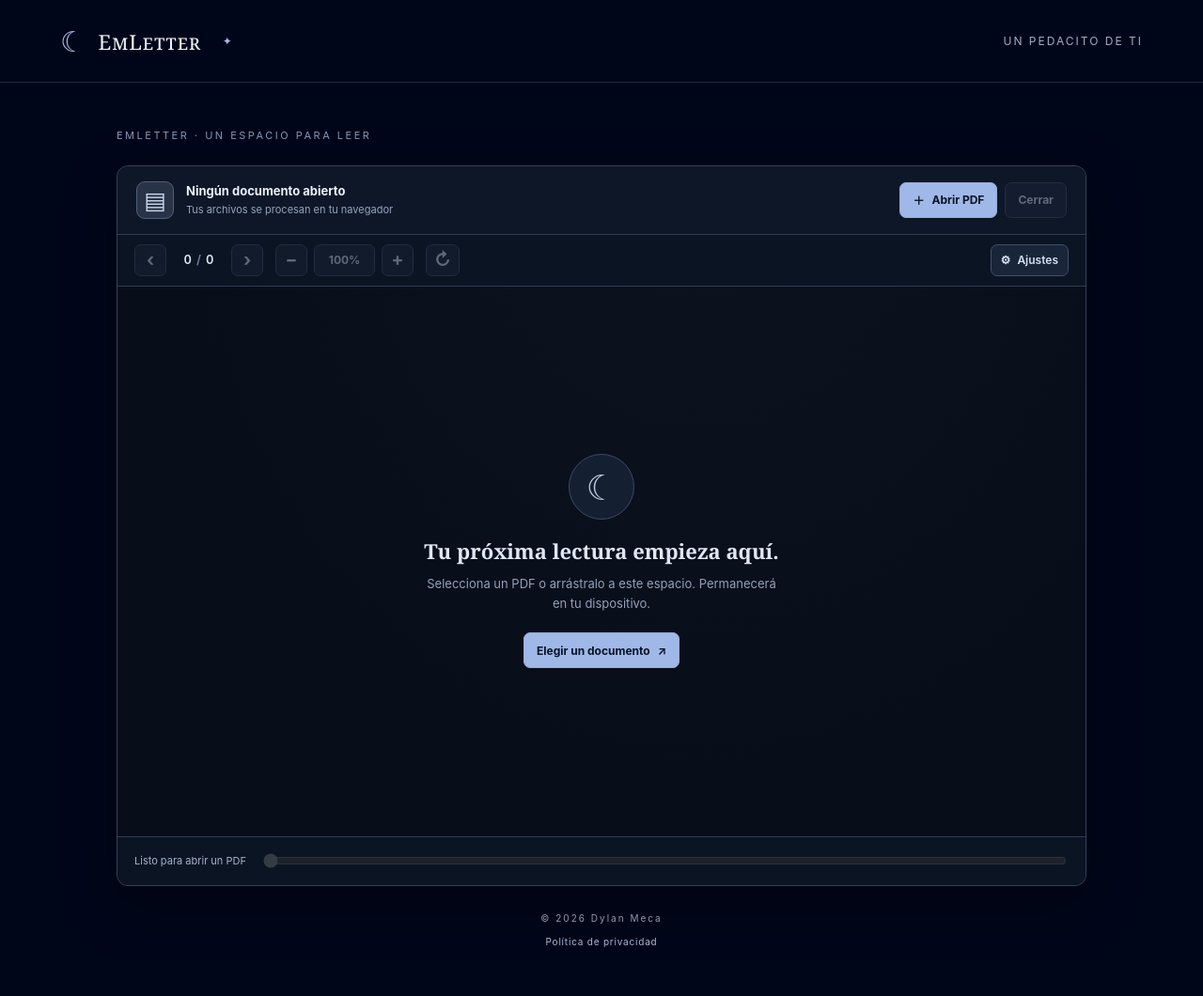
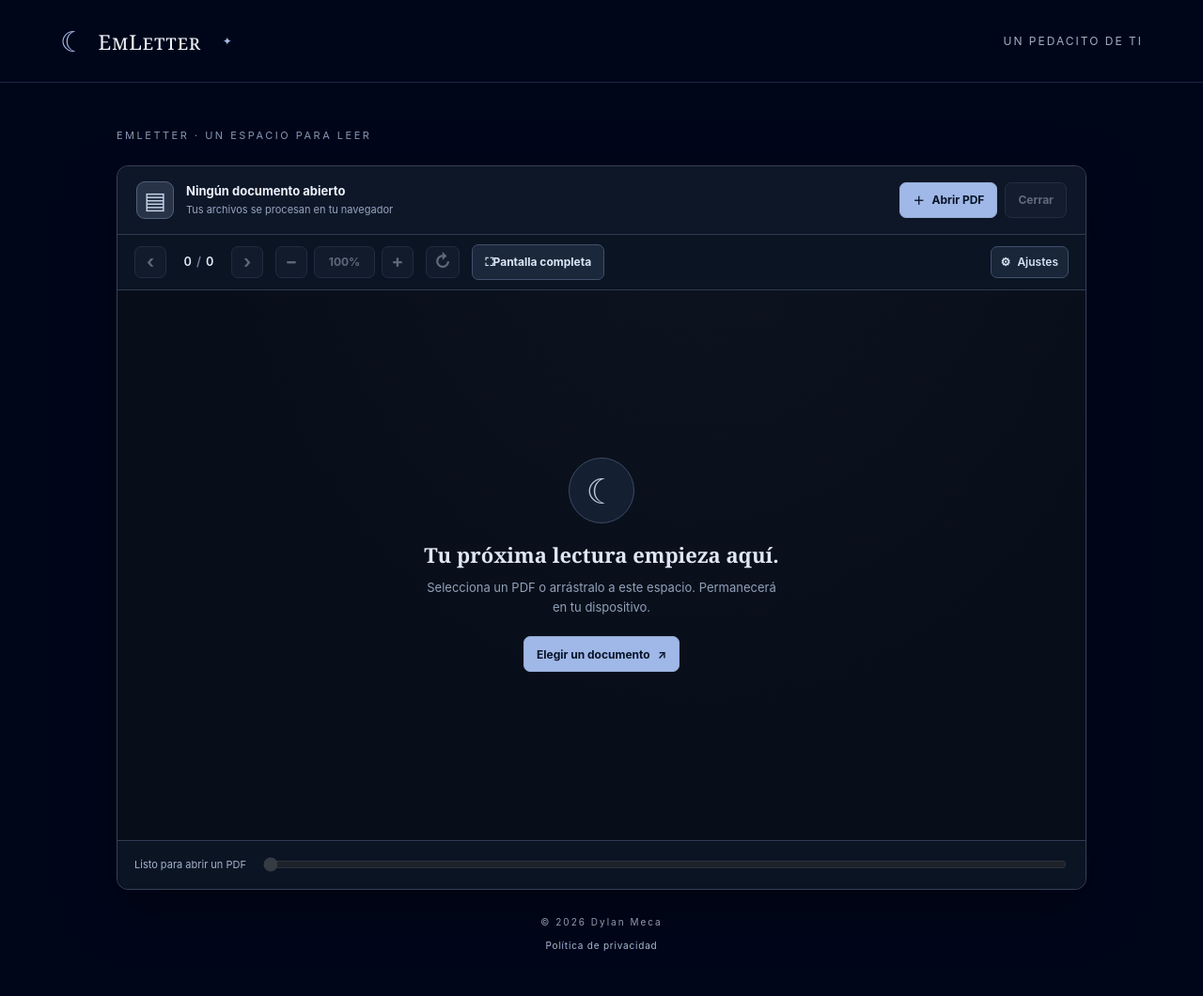
Before and after one commit to dylanmeca/EmLetter, a Jekyll site: the page built from lectorpdf.html, in a window 1280 px wide. Shown: the whole page at 94% size. Built offline with Jekyll 4.4.1, drawn with Linux system fonts in a browser that asks for light colours.

Commit message:
Add files via upload

```diff
--- a/lectorpdf.html
+++ b/lectorpdf.html
@@ -42,6 +42,7 @@ pdf_reader_page: true
       <div class="pdf-reader-control-group pdf-reader-rotate">
         <button type="button" id="pdf-rotate" title="Girar 90 grados" aria-label="Girar página" disabled>↻</button>
       </div>
+      <button type="button" id="pdf-fullscreen-toggle" class="pdf-reader-fullscreen-toggle" aria-pressed="false" aria-label="Pantalla completa" title="Pantalla completa"><span id="pdf-fullscreen-icon" aria-hidden="true">⛶</span><span id="pdf-fullscreen-label">Pantalla completa</span></button>
       <details id="pdf-preferences" class="pdf-reader-settings">
         <summary aria-label="Ajustes del lector" title="Ajustes del lector"><span aria-hidden="true">⚙</span> <span>Ajustes</span></summary>
         <div class="pdf-reader-settings-body">
```
